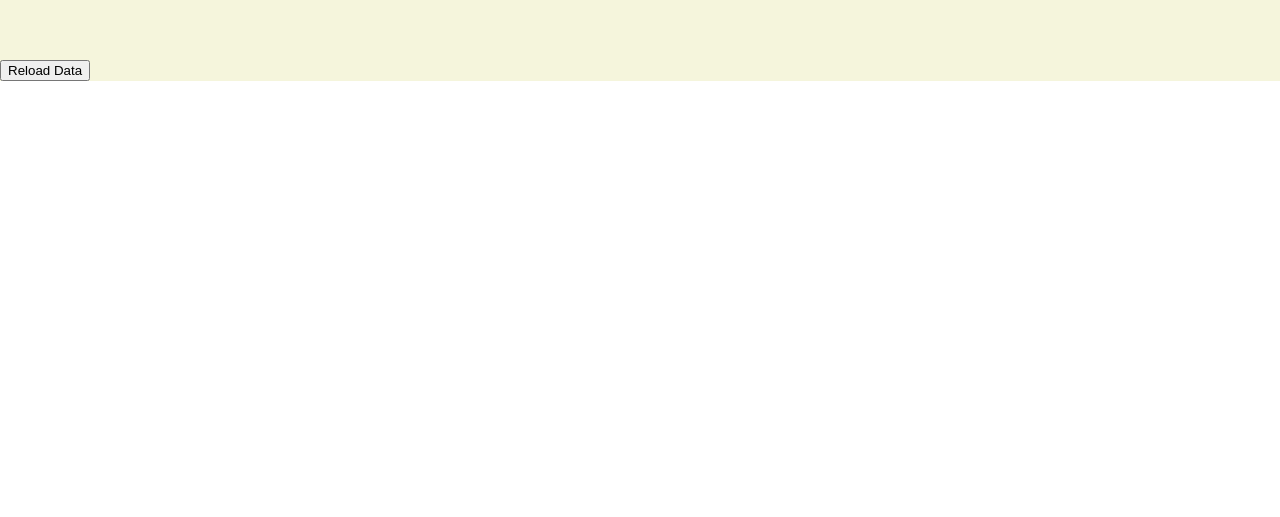
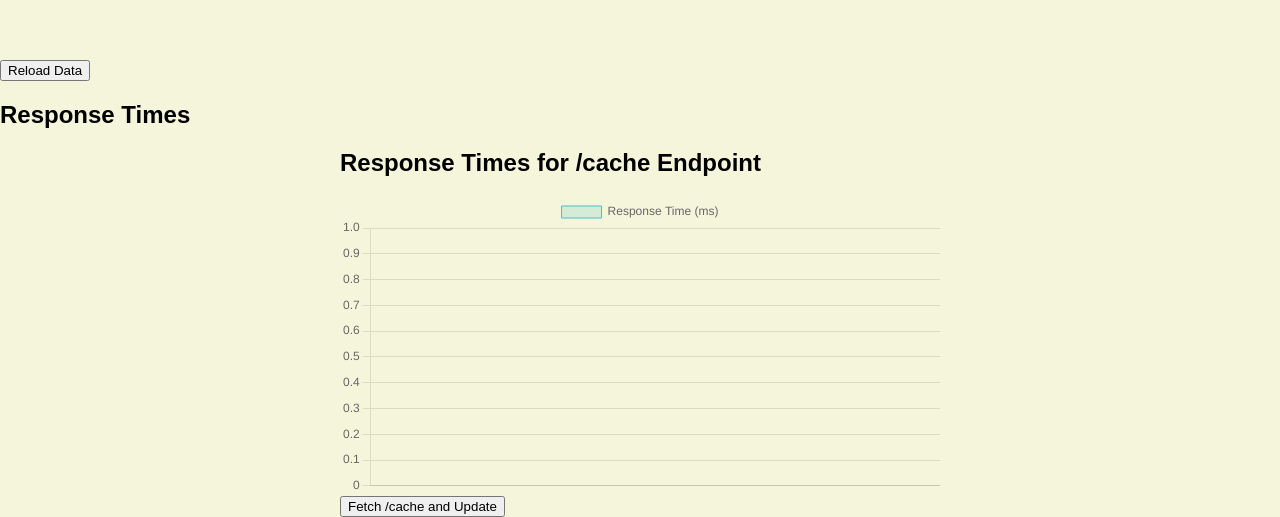
Before and after one commit to oslabs-beta/CacheMunk, a React (Create React App) app in the folder client/: page / in a window 1280 px wide. Shown: the part 506-1023 px from the top of the page. Before the commit the page ends 800 px from the top, so only its background shows below. Built offline with nearby package versions, Linux system fonts and the light colour scheme; no server answers.

Commit message:
add bar graph showing response times

```diff
--- a/client/src/App.tsx
+++ b/client/src/App.tsx
@@ -1,5 +1,6 @@
 import React, { useState, useEffect } from 'react';
 import CacheMetricsChart from './components/CacheMetricsChart';
+import ResponseTimeChart from './components/ResponseTimeChart';
 
 const App: React.FC = () => {
   const [cacheHits, setCacheHits] = useState(0);
@@ -38,6 +39,12 @@ const App: React.FC = () => {
         </div>
         <button onClick={fetchMetrics}>Reload Data</button>
       </section>
+      <section>
+        <h1>Response Times</h1>
+        <div className='chart-container'>
+          <ResponseTimeChart />
+        </div>
+      </section>
     </div>
   );
 };
--- /dev/null
+++ b/client/src/components/ResponseTimeChart.tsx
@@ -0,0 +1,73 @@
+// components/ResponseTimeChart.tsx
+import React, { useEffect, useState } from 'react';
+import { Bar } from 'react-chartjs-2'; // for rendering bar charts
+import 'chart.js/auto'; // register chart.js components
+
+const ResponseTimeChart: React.FC = () => {
+  // defined as functional component type
+  const [responseTimes, setResponseTimes] = useState<number[]>([]); // state variable initialized to empty array of numbers
+
+  // asynchronous function that fetches response times from specified endpoint
+  const fetchResponseTimes = async () => {
+    try {
+      const response = await fetch('http://localhost:3030/cache-response-times');
+      if (!response.ok) {
+        throw new Error(`HTTP error! status: ${response.status}`);
+      }
+      const data = await response.json();
+      setResponseTimes(data); // setter function updates responseTimes state
+    } catch (error) {
+      console.error('Failed to fetch response times:', error);
+    }
+  };
+
+  const fetchAndLogResponseTime = async () => {
+    try {
+      const start = performance.now(); // performance.now method start
+      const response = await fetch('http://localhost:3030/data/cache'); // time for this fetch request is measured
+      const end = performance.now(); // performance.now method end
+      if (!response.ok) {
+        throw new Error(`HTTP error! status: ${response.status}`);
+      }
+      const newResponseTime = end - start; // calculate time
+      setResponseTimes((prev) => [...prev, newResponseTime]); // adds the new time to the end of the response times array
+    } catch (error) {
+      console.error('Failed to fetch /cache:', error);
+    }
+  };
+
+  useEffect(() => {
+    fetchResponseTimes();
+  }, []);
+
+  const data = {
+    labels: responseTimes.map((_, index) => `Request ${index + 1}`),
+    datasets: [
+      {
+        label: 'Response Time (ms)',
+        data: responseTimes,
+        backgroundColor: 'rgba(75, 192, 192, 0.2)',
+        borderColor: 'rgba(75, 192, 192, 1)',
+        borderWidth: 1,
+      },
+    ],
+  };
+
+  const options = {
+    scales: {
+      y: {
+        beginAtZero: true,
+      },
+    },
+  };
+
+  return (
+    <div>
+      <h2>Response Times for /cache Endpoint</h2>
+      <Bar data={data} options={options} />
+      <button onClick={fetchAndLogResponseTime}>Fetch /cache and Update</button>
+    </div>
+  );
+};
+
+export default ResponseTimeChart;
```
Also changed, not shown: 1 other file (tests, documents, lock files or other folders).
